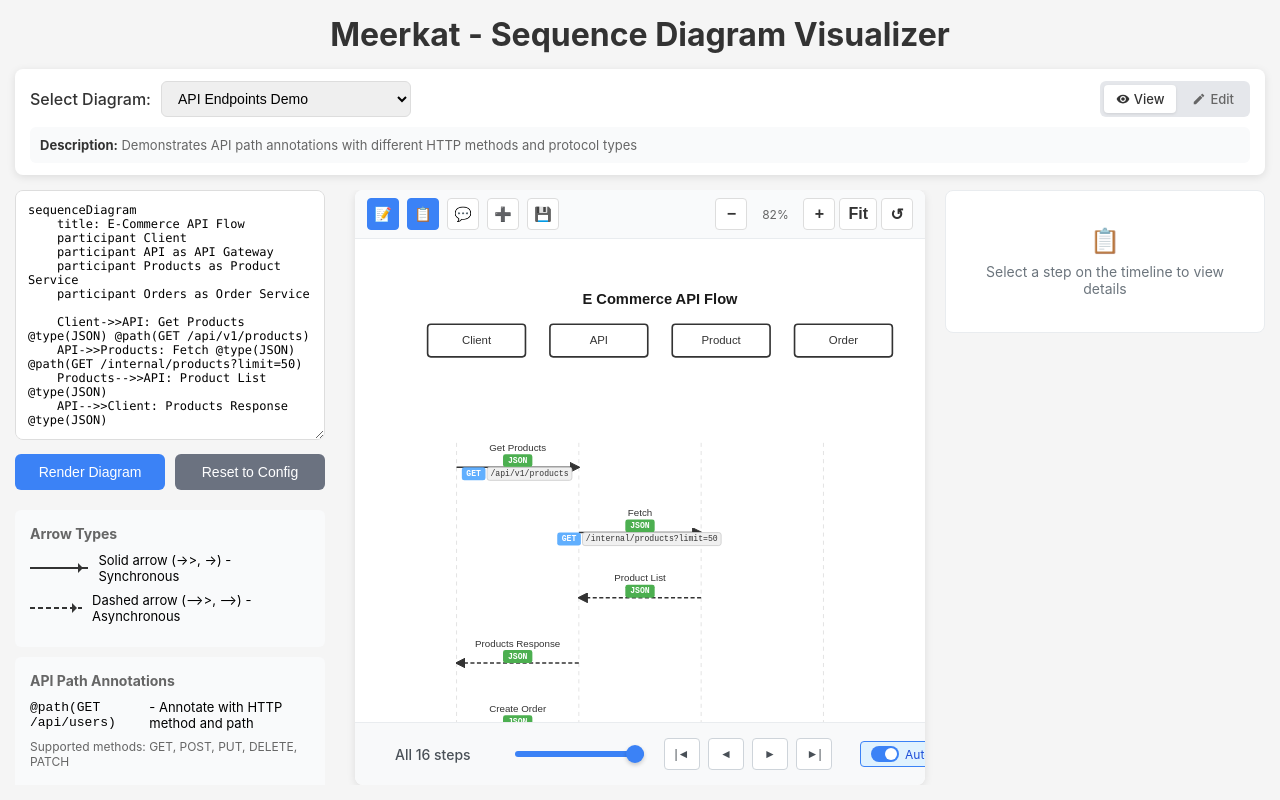
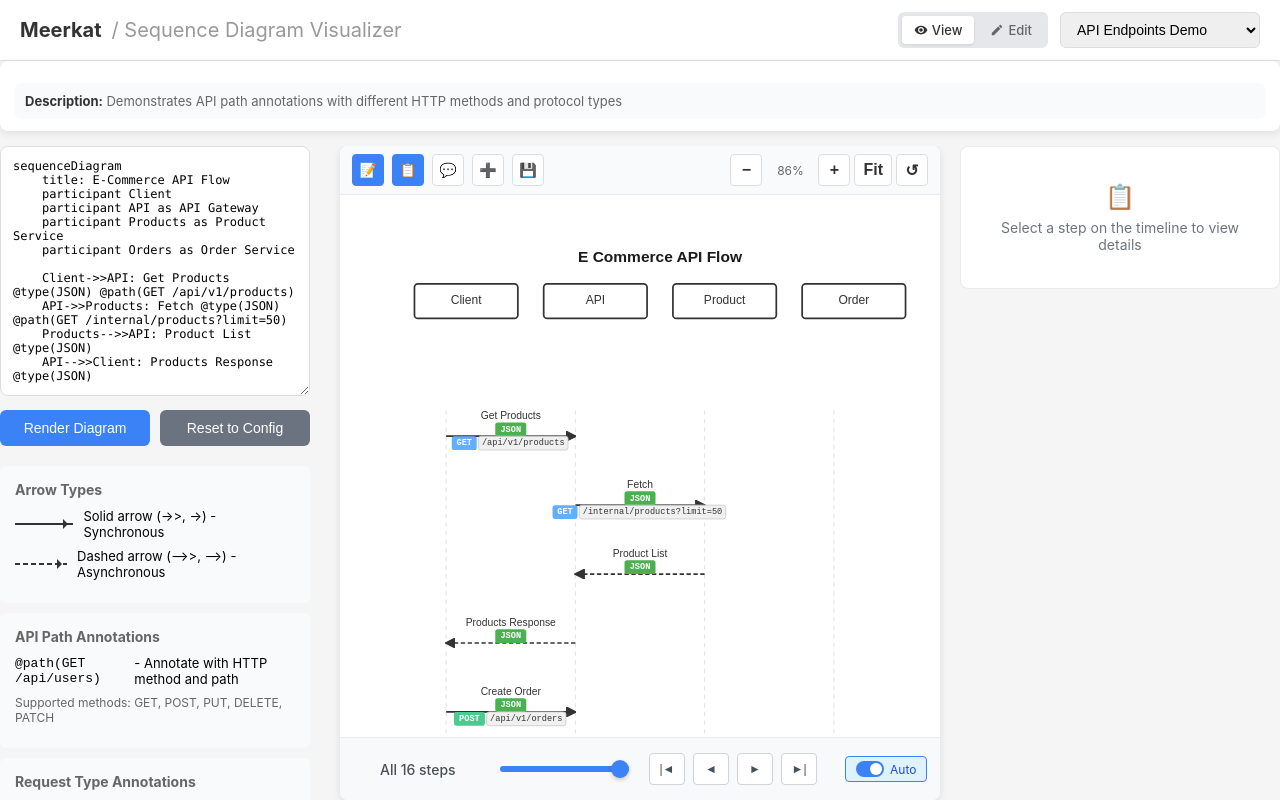
Before and after one commit to greghesom/meerkat, a website: page index.html in a window 1280 px wide. Drawn offline with Linux system fonts and the light colour scheme.

Commit message:
updaet index header

```diff
--- a/index.html
+++ b/index.html
@@ -23,14 +23,49 @@
         display: flex;
         flex-direction: column;
         height: 100vh;
-        padding: 15px;
       }
 
-      h1 {
-        text-align: center;
-        margin-bottom: 15px;
+      .header {
+        display: flex;
+        align-items: center;
+        justify-content: space-between;
+        padding: 12px 20px;
+        background: white;
+        border-bottom: 1px solid #e0e0e0;
+        flex-shrink: 0;
+      }
+
+      .header h1 {
+        font-size: 20px;
         color: #333;
-        flex-shrink: 0;
+        display: flex;
+        align-items: center;
+        gap: 10px;
+      }
+
+      .header h1 a {
+        color: inherit;
+        text-decoration: none;
+      }
+
+      .header-controls {
+        display: flex;
+        gap: 12px;
+        align-items: center;
+      }
+
+      .header-controls select {
+        padding: 8px 12px;
+        font-size: 14px;
+        border: 1px solid #ddd;
+        border-radius: 6px;
+        min-width: 200px;
+        cursor: pointer;
+      }
+
+      .header-controls select:focus {
+        outline: none;
+        border-color: #3b82f6;
       }
 
       .config-selector {
@@ -584,17 +619,13 @@
   </head>
   <body>
     <div class="page-wrapper">
-    <h1>Meerkat - Sequence Diagram Visualizer</h1>
-
-    <div class="config-selector">
-      <div class="config-selector-row">
-        <div class="config-selector-left">
-          <label for="diagram-select">Select Diagram:</label>
-          <select id="diagram-select">
-            <option value="">Loading diagrams...</option>
-          </select>
-        </div>
-        <div class="mode-toggle">
+      <header class="header">
+        <h1>
+          <a href="index.html">Meerkat</a>
+          <span style="color: #999; font-weight: normal;">/ Sequence Diagram Visualizer</span>
+        </h1>
+        <div class="header-controls">
+          <div class="mode-toggle" id="mode-toggle">
             <span class="mode-toggle-btn active" title="View Mode">
               <svg viewBox="0 0 24 24" fill="currentColor">
                 <path d="M12 4.5C7 4.5 2.73 7.61 1 12c1.73 4.39 6 7.5 11 7.5s9.27-3.11 11-7.5c-1.73-4.39-6-7.5-11-7.5zM12 17c-2.76 0-5-2.24-5-5s2.24-5 5-5 5 2.24 5 5-2.24 5-5 5zm0-8c-1.66 0-3 1.34-3 3s1.34 3 3 3 3-1.34 3-3-1.34-3-3-3z"/>
@@ -608,7 +639,13 @@
               <span>Edit</span>
             </a>
           </div>
+          <select id="diagram-select">
+            <option value="">Select a diagram...</option>
+          </select>
         </div>
+      </header>
+
+    <div class="config-selector">
       <div id="flow-selector-container" class="flow-selector" style="display: none;">
         <label for="flow-select">Filter by Flow:</label>
         <select id="flow-select">
```
Lines whose indentation alone changed are shown as unchanged.
